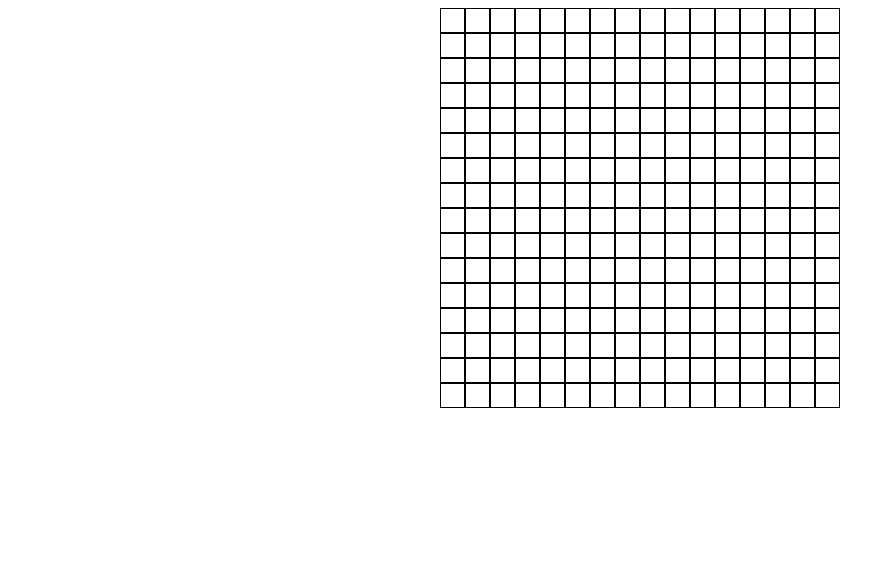
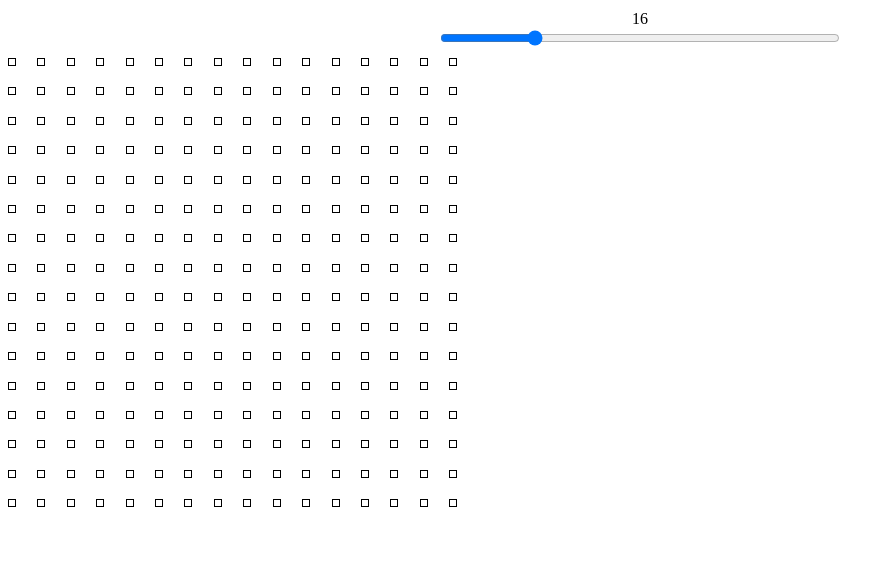
Before and after one commit to phdhary/etch-a-sketch, a plain HTML site: page index.html in a window 1280 px wide. Shown: the whole page, without its empty margins (0-895 px from the left). Drawn offline with Linux system fonts and the light colour scheme.

Commit message:
feat: start experimenting with css grid

```diff
--- a/index.js
+++ b/index.js
@@ -1,15 +1,57 @@
 const container = document.querySelector("div.container");
+const topContainer = document.createElement("div");
+const button = document.createElement("button");
+const sizeSlider = document.createElement("input");
+
+topContainer.className = "top-container";
+container.before(topContainer);
+
+function createSlider(min, max, step) {
+  const sizeText = document.createElement("p");
+  sizeSlider.type = "range";
+  sizeSlider.value = 16;
+  sizeSlider.min = min;
+  sizeSlider.max = max;
+  sizeSlider.step = step;
+  sizeSlider.addEventListener("input", () => {
+    sizeText.textContent = sizeSlider.value;
+  });
+  sizeSlider.addEventListener("mouseup", () => {
+    createGrid(parseInt(sizeSlider.value));
+  });
+  sizeText.textContent = sizeSlider.value;
+  topContainer.appendChild(sizeText);
+  topContainer.appendChild(sizeSlider);
+}
+
+function randomizeColor() {
+  let r, g, b, a;
+  r = Math.floor(Math.random() * 255);
+  g = Math.floor(Math.random() * 255);
+  b = Math.floor(Math.random() * 255);
+  a = Math.floor(Math.random() * 100);
+  return `rgba(${r}, ${g}, ${b},${a})`;
+}
 
 function createGrid(size) {
   container.innerHTML = "";
-  const total = size * size + size;
+  // container.
+  // prettier-ignore
+  const total = (size * size) + size;
+  const modulo = size + 1;
   for (let i = 1; i < total; i++) {
     const div = document.createElement("div");
     div.addEventListener("mouseover", () => {
-      div.classList.add("hover");
+      div.style.backgroundColor = randomizeColor();
     });
+    if (i % modulo === 0) {
+      div.classList.add("plus-one");
+    }
     container.appendChild(div);
   }
+  container.style.gridTemplateColumns = `repeat(${modulo},2fr)`;
+  container.style.gridTemplateRows = `repeat(${modulo},2fr)`;
 }
 
-createGrid(16);
+createSlider(2, 64, 2);
+createGrid(parseInt(sizeSlider.value));
--- a/style.css
+++ b/style.css
@@ -3,22 +3,39 @@
 }
 
 .container {
-  display: flex;
-  flex-wrap: wrap;
-  justify-content: center;
-  /* align-items: center; */
+  display: grid;
+  width: 500px;
+  height: 500px;
+  /* grid-template-columns:repeat(16,2fr); */
+  /* grid-template-rows:repeat(16,2fr); */
+  /* flex-wrap: wrap; */
 }
 
 .container > div {
   border: 1px solid black;
-  width: 25px;
-  height: 25px;
+  width: 0.5rem;
+  height: 0.5rem;
+  padding: 0;
+  margin: 0;
 }
-.container > div:nth-child(17n) {
+
+.container > .plus-one {
   width: 100%;
   height: 0;
   border: 0;
 }
-.container > .hover {
-  background-color: lightpink;
+
+.top-container {
+  display: flex;
+  flex-direction: column;
+  justify-content: center;
+  align-items: center;
+  margin: 10px 10px;
 }
+
+.top-container > input {
+  width: 400px;
+}
+.top-container > p {
+  margin: 0;
+}
```
